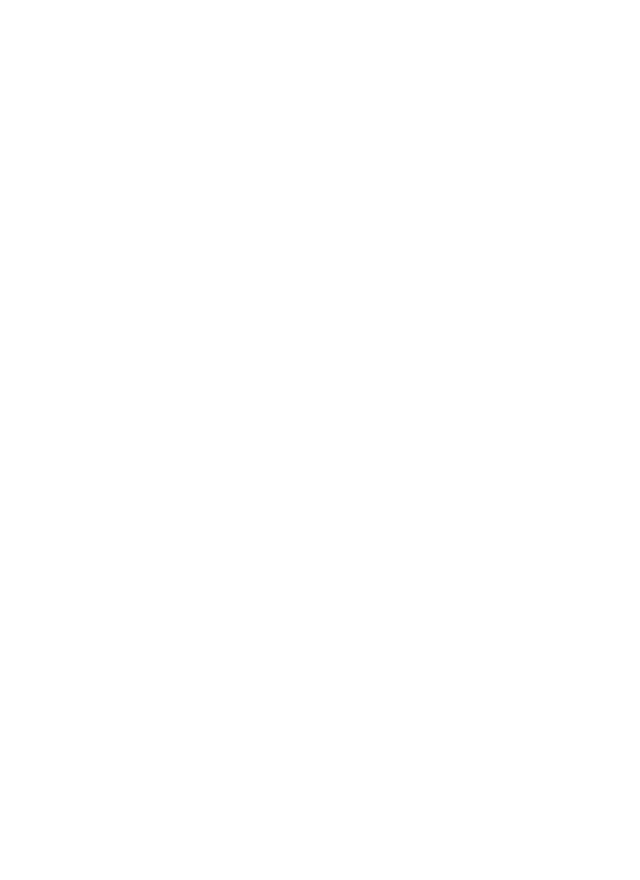
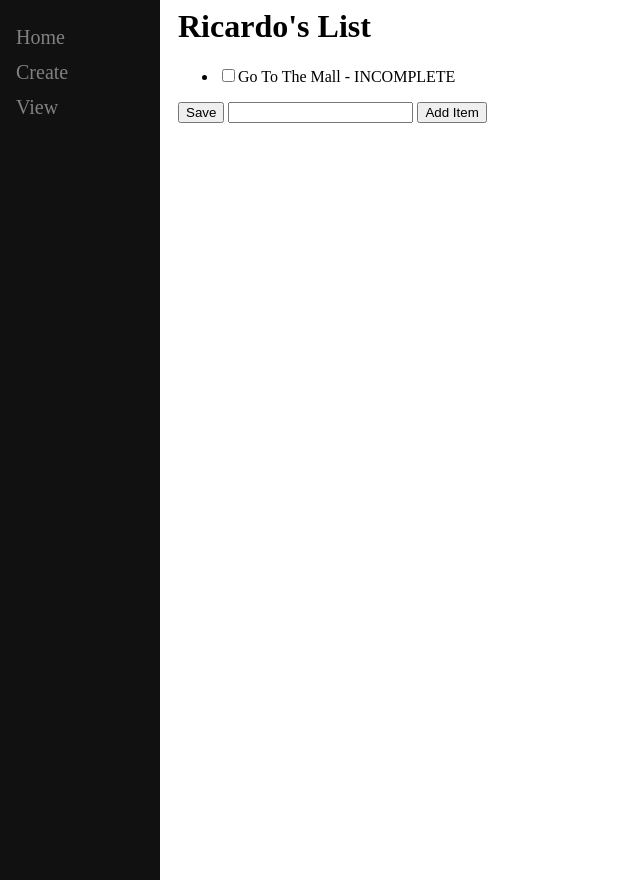
Before and after one commit to rolivares021/python, a Django app: page /1 in a window 1280 px wide. Before the commit the part shown is empty. Shown: the whole page, without its empty margins (0-640 px from the left). Run offline with Django 4.2, Linux system fonts and the light colour scheme; data comes from the database, SQL or seed files in the repository; both versions use the stored data as it was after the commit.

Commit message:
Cambios para agregar barra de navegacion

```diff
--- /dev/null
+++ b/django/mysite/main/forms.py
@@ -0,0 +1,5 @@
+from django import forms
+
+class CreateNewList(forms.Form):
+    name = forms.CharField(label="Name", max_length=200)
+    check = forms.BooleanField(required=False)
--- a/django/mysite/main/templates/main/base.html
+++ b/django/mysite/main/templates/main/base.html
@@ -1,9 +1,44 @@
 <html>
     <head>
+        <style type="text/css">
+            .sidenav {
+                height: 100%;
+                width: 160px;
+                position: fixed;
+                z-index: 1;
+                top: 0;
+                left: 0;
+                background-color: #111;
+                overflow-x: hidden;
+                padding-top: 20px;
+            }
+
+            .sidenav a {
+                padding: 6px 8px 6px 16px;
+                text-decoration: none;
+                font-size: 20px;
+                color: #818181;
+                display: block;
+            }
+
+            .sidenav a:hover {
+                color: #f1f1f1;
+            }
+
+            .main {
+                margin-left: 160px;
+                padding: 0px 10px;
+            }
+        </style>
         <title>{% block title %}Ricardo's Webpage{% endblock %}</title>
     </head>
     <body>
-        <div id="content", name="content">
+        <div class="sidenav">
+            <a href="/">Home</a>
+            <a href="/create">Create</a>
+            <a href="/2">View</a>
+        </div>
+        <div id="content" name="content" class="main">
             {% block content %}
 
             {% endblock %}
--- a/django/mysite/main/templates/main/home.html
+++ b/django/mysite/main/templates/main/home.html
@@ -1,6 +1,6 @@
 {% extends 'main/base.html' %}
 {% block title %}
-Home New
+Home
 {% endblock %}
 
 
--- a/django/mysite/main/templates/main/list.html
+++ b/django/mysite/main/templates/main/list.html
@@ -1,7 +1,22 @@
 {% extends 'main/base.html'%}
 
-{% block title %} View List {% endblock%}
+{% block title %} Listas {% endblock%}
 
-{% block content%}
+{% block content %}
     <h1>{{ls.name}}</h1>
+    <form method="post" action="#">
+        {% csrf_token %}
+        <ul>
+            {% for item in ls.item_set.all %}
+                {% if item.complete == True %}
+                    <li><input type="checkbox", value="clicked", name="c{{item.id}}" checked>{{item.text}} - COMPLETE</li>
+                {% else %}
+                    <li><input type="checkbox", value="clicked", name="c{{item.id}}">{{item.text}} - INCOMPLETE</li>
+                {% endif %}
+            {% endfor %}
+        </ul>
+        <button type="submit" name="save" value="save">Save</button>
+        <input type="text" name="new">
+        <button type="submit" name="newItem" value="newItem">Add Item</button>
+    </form>
 {% endblock %}
--- a/django/mysite/main/urls.py
+++ b/django/mysite/main/urls.py
@@ -4,5 +4,6 @@ from . import views
 # una vez qe se haya indicado el path, se debe de agregar las url de la carpeta pricipal
 urlpatterns = [
     path('<int:id>', views.index, name='index'),
-    path('', views.home, name='home')
+    path('', views.home, name='home'),
+    path('create/', views.create, name='create'),
 ]
--- a/django/mysite/main/views.py
+++ b/django/mysite/main/views.py
@@ -1,13 +1,51 @@
+from cgitb import text
+from itertools import tee
 from django.shortcuts import render
-from django.http import HttpResponse
+from django.http import HttpResponse, HttpResponseRedirect
 from .models import ToDoList, Item
+from .forms import CreateNewList
 
 # Create your views here.
 # Primero se debe de crear un archivo urls.py dentro de la app, para poder indicar como va a acceder a la vista que estamos creando
 
 def index(response, id):
     ls = ToDoList.objects.get(id=id)
-    return render(response, "main/base.html", {"name":ls.name})
+
+    if response.method == "POST":
+        print(response.POST)
+        if response.POST.get("save"):
+            for item in ls.item_set.all():
+                if response.POST.get("c"+ str(item.id)) == "clicked":
+                    item.complete = True
+                else:
+                    item.complete = False
+
+                item.save()
+
+        elif response.POST.get("newItem"):
+            txt = response.POST.get("new")
+
+            if len(txt) > 2:
+                ls.item_set.create(text=txt, complete = False)
+            else:
+                print("Invalid Input")
+
+
+
+    return render(response, "main/list.html", {"ls":ls})
 
 def home(response):
-    return render(response, "main/home.html", {"name":"test"})
+    return render(response, "main/home.html", {})
+
+def create(response):
+    if response.method== "POST":
+        form = CreateNewList(response.POST)
+
+        if form.is_valid():
+            n = form.cleaned_data["name"]
+            t = ToDoList(name=n)
+            t.save()
+        return HttpResponseRedirect("/%i" %t.id)
+    else:
+        form = CreateNewList()
+    return render(response, "main/create.html", {"form":form})
```
Also changed, not shown: django/mysite/main/templates/main/create.html (added, +11 -0 lines), django/mysite/db.sqlite3.
